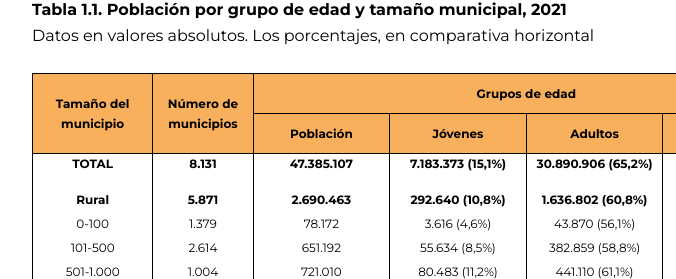
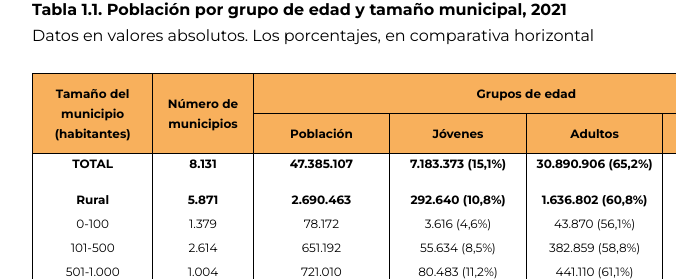
Before and after one commit to EnvejecimientoEnRed/informe_perfil_mayores_2022_demografia_1_1_tabla, a website built with webpack: page pre/template.html in a window 1280 px wide. Shown: the top 279 px of the page, 224-900 px from the left. Built offline with nearby package versions, Linux system fonts and the light colour scheme; a script that the page names is missing.

Commit message:
Cambio en cabecera

```diff
--- a/pre/template.html
+++ b/pre/template.html
@@ -24,7 +24,7 @@
                     <table id="table">
                         <thead>
                             <tr>
-                                <th rowspan="2" style="width:120px">Tamaño del municipio</th>
+                                <th rowspan="2" style="width:120px">Tamaño del municipio (habitantes)</th>
                                 <th rowspan="2" style="width:100px">Número de municipios</th>
                                 <th rowspan="1" colspan="4" style="width:545px">Grupos de edad</th>
                             </tr>
```
Also changed, not shown: docs/index.html (+1 -1 lines).
